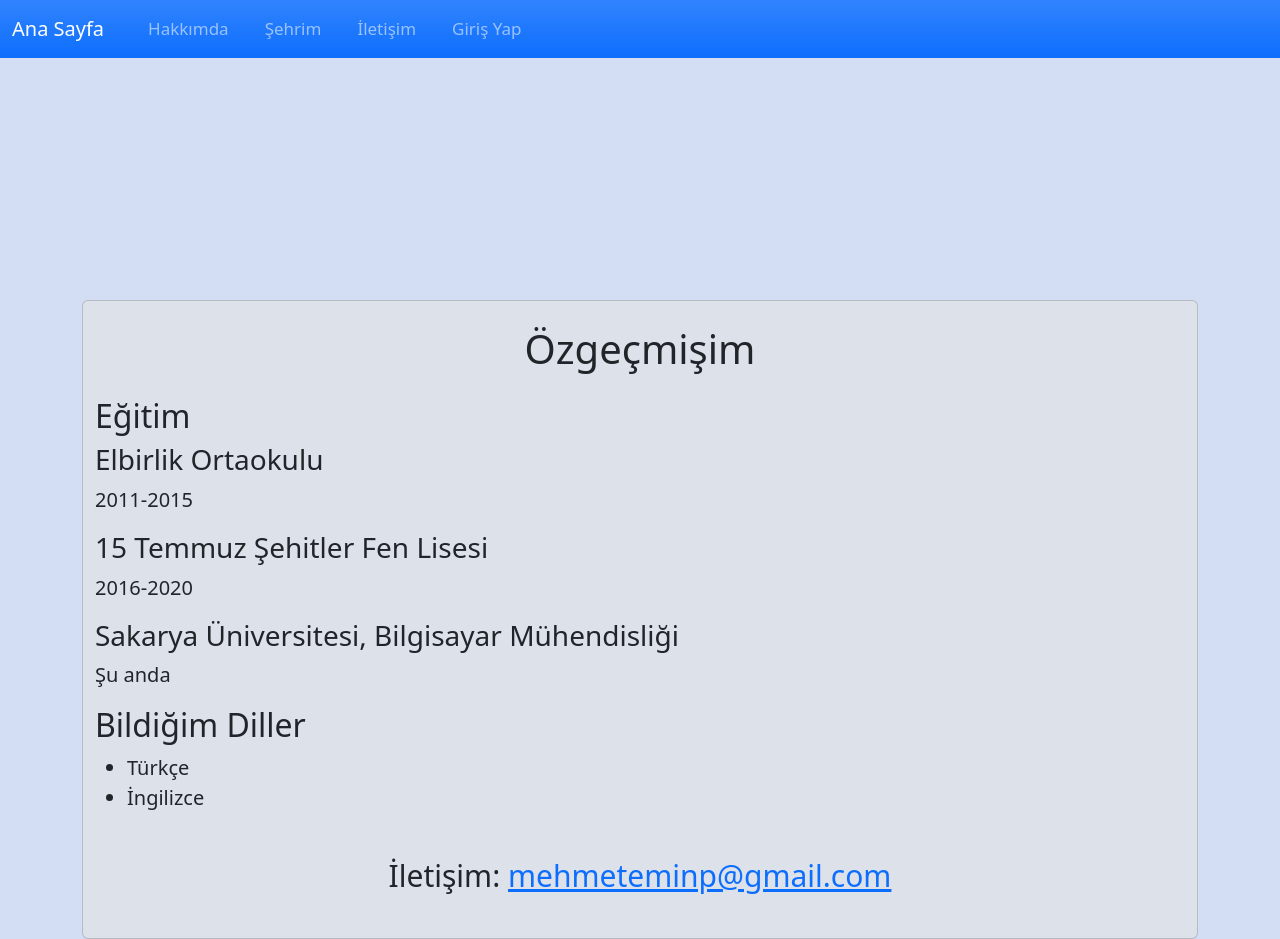
After one commit to emin4454/WebOdev2023, a PHP site: page /ozgecmisim.html in a window 1280 px wide. The commit adds this page. Run offline with PHP 8.4, Linux system fonts and the light colour scheme.

Commit message:
Son Update

```diff
--- a/ben.html
+++ b/ben.html
@@ -88,6 +88,12 @@
                 </div>
             </div>
 
+            <div class="container-fluid benContainer benContainerLast">
+              <div class="card">
+                  <a class="nav-link text-center"href="ozgecmisim.html">Özgeçmişim ve Aldığım Eğitim için</a>
+              </div>
+          </div>
+
 
 
   </body>
--- a/css/style.css
+++ b/css/style.css
@@ -118,10 +118,10 @@
 }
 
 .benContainer{
-    padding-top: 100px;
+    padding-top: 80px;
     padding-left: 50px;
     padding-right: 50px;
-    padding-bottom: 100px;
+    padding-bottom: 50px;
 }
 .benContainer .card{
     width: 60%;
--- a/css/style2.css
+++ b/css/style2.css
@@ -111,3 +111,18 @@
     background-color: rgba(9, 8, 8, 0.685);
     color: white;
 }
+
+.ozgecmisCon{
+    margin-top: 300px;
+}
+
+.ozgecmisBody{
+    background-color: rgba(129, 161, 224, 0.348);
+}
+.ozgecmisCon .card{
+    background-color: rgba(227, 227, 227, 0.585);
+}
+
+.ozgecmisCon article p{
+    font-size: 20px;
+}
--- a/login.php
+++ b/login.php
@@ -1,7 +1,7 @@
 <?php
 $username=$_POST["kullaniciAdi"];
 $password=$_POST["sifrem"];
-$myUsername = "b221210377@gmail.com";
+$myUsername = "b221210377@sakarya.edu.tr";
 $myPassword = "b221210377";
 
 if($username==$myUsername && $password == $myPassword)
--- /dev/null
+++ b/ozgecmisim.html
@@ -0,0 +1,76 @@
+<!doctype html>
+<html lang="en">
+  <head>
+    <meta charset="utf-8">
+    <meta name="viewport" content="width=device-width, initial-scale=1">
+    <title>Özgeçmiş</title>
+    <link href="https://cdn.jsdelivr.net/npm/bootstrap@5.3.0-alpha3/dist/css/bootstrap.min.css" rel="stylesheet" integrity="sha384-KK94CHFLLe+nY2dmCWGMq91rCGa5gtU4mk92HdvYe+M/SXH301p5ILy+dN9+nJOZ" crossorigin="anonymous">
+
+    <link rel="stylesheet" href="css/style.css">
+    <link rel="stylesheet" href="css/style2.css">
+
+  </head>
+
+
+  <body class="ozgecmisBody">
+
+        <nav class="navbar navbar-expand-lg bg-primary bg-gradient fixed-top" data-bs-theme="dark" id="sehrimNav">
+            <div class="container-fluid">
+              <a class="navbar-brand" href="index.html">Ana Sayfa</a>
+              <div class="collapse navbar-collapse" id="navbarNav">
+                <ul class="navbar-nav">
+                  <li class="nav-item">
+                    <a class="nav-link" href="ben.html">Hakkımda</a>
+                  </li>
+                  <li class="nav-item">
+                    <a class="nav-link" href="sehrim.html">Şehrim</a>
+                  </li>
+                  <li class="nav-item">
+                    <a class="nav-link" href="iletisim.html">İletişim</a>
+                  </li>
+                  <li class="nav-item">
+                    <a class="nav-link" href="giris.html">Giriş Yap</a>
+                  </li>
+                </ul>
+              </div>
+            </div>
+        </nav>
+
+        <div class="container ozgecmisCon">
+            <div class="card">
+            <header>
+            <h1 class="text-center my-4">Özgeçmişim</h1>
+          </header>
+          <main>
+            <div class="container">
+              <section>
+                <h2>Eğitim</h2>
+                <article class="my-2">
+                  <h3>Elbirlik Ortaokulu</h3>
+                  <p><time> 2011-2015 </time></p>
+                </article>
+                <article class="my-2">
+                  <h3>15 Temmuz Şehitler Fen Lisesi</h3>
+                  <p><time> 2016-2020 </time></p>
+                </article>
+                <article class="my-2">
+                  <h3>Sakarya Üniversitesi, Bilgisayar Mühendisliği</h3>
+                  <p><time>Şu anda</time></p>
+                </article>
+              </section>
+              <section>
+                <h2>Bildiğim Diller</h2>
+                <ul>
+                  <li style="font-size: 20px;">Türkçe</li>
+                  <li style="font-size: 20px;">İngilizce</li>
+                </ul>
+              </section>
+            </div>
+          </main>
+          <footer class="text-center my-4">
+            <p style="font-size: 30px;">İletişim: <a href="mailto:mehmeteminp@gmail.com">mehmeteminp@gmail.com</a></p>
+          </footer>
+        </div>
+    </div>
+  </body>
+  </html>
```
